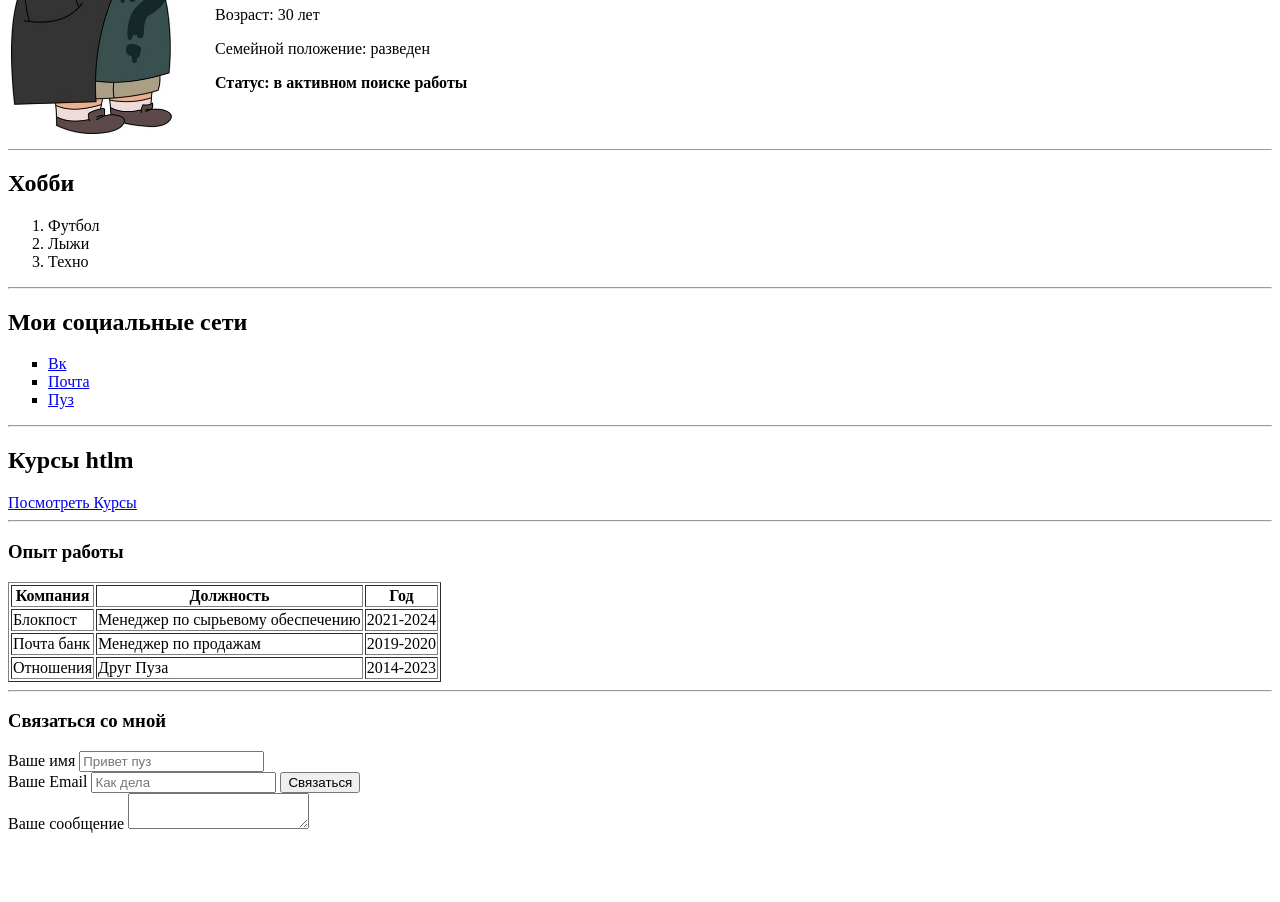
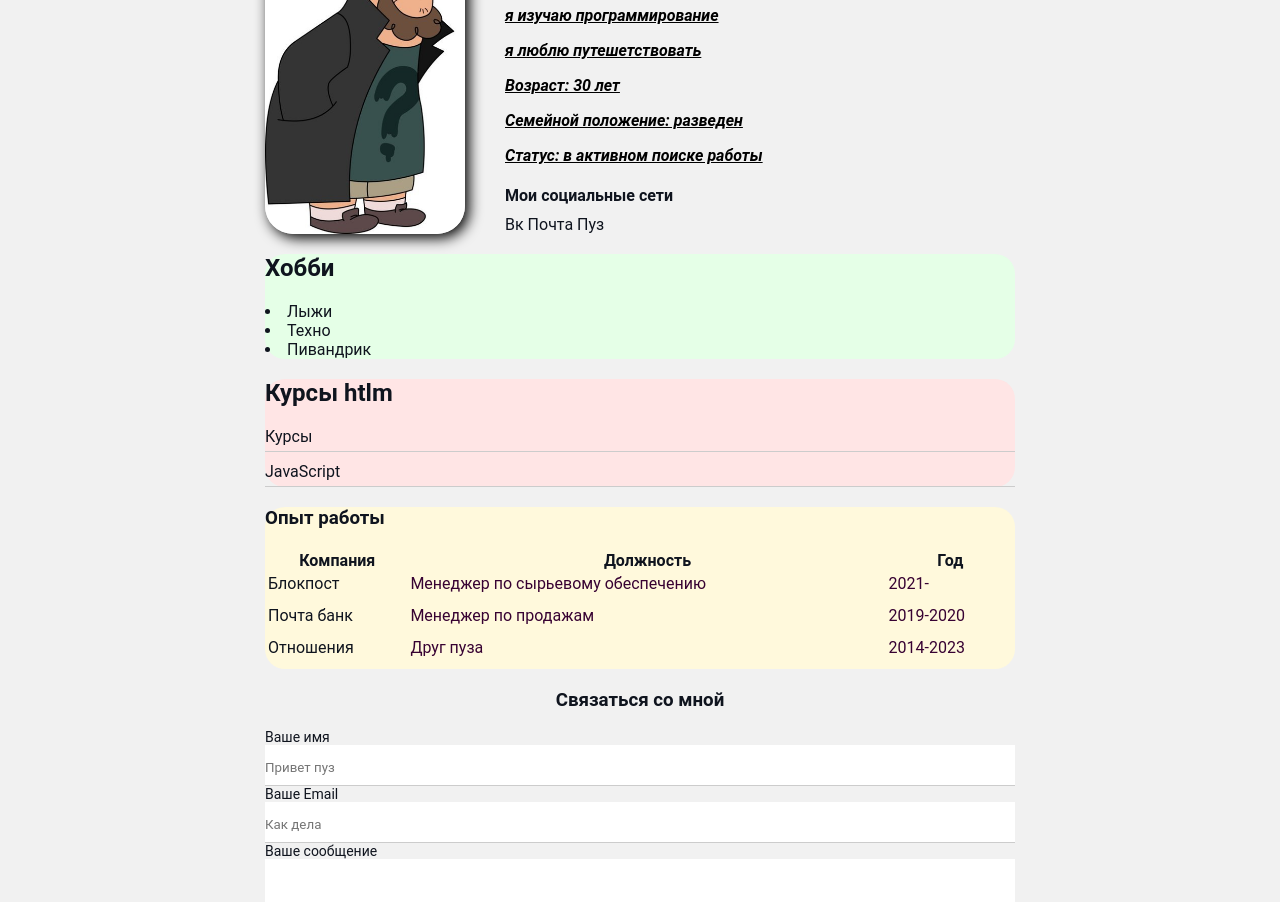
Before and after one commit to Denis1883/-, a plain HTML site: page index.htm in a window 1280 px wide. Shown: the part 183-1085 px from the top of the page. Before the commit the page ends 1024 px from the top, so only its background shows below. Drawn offline with Linux system fonts and the light colour scheme.

Commit message:
Add files via upload
мой первый сайт

```diff
--- a/index.htm
+++ b/index.htm
@@ -3,39 +3,56 @@
 <head>
     <meta charset="UTF-8">
     <title>Резюме Соклова Дениса</title>
-</head> <body> <table><tr>
-    <td>
-        <img src="pec.jpg" width="200">
-    </td>
-    <td>
-        <h1>Соколов Денис Сергееви </h1>
+    <link href="style.css" rel="stylesheet"/>
+</head> <body>
+<div class="container">
+<div class="info">
+        <img src="pec.jpg"  class="pec">
+<div class="info-text">
+<h1> Соколов Денис Сергеевич </h1>
 <p> <cite> я изучаю программирование </cite> </p>
 <p> <cite>я люблю путешетствовать</cite> </p>
 <p> Возраст: 30 лет</p>
 <p>Семейной положение: разведен</p>
 <p> <strong>Статус: в активном поиске работы</strong></p>
 
-    </td>
-</tr>
 
-</table>
-<hr size="0">
-<h2>Хобби</h2>
-<ol> <li>Футбол</li>
+        <h4> Мои социальные сети </h4>
+
+    <a href="https://vk.com/vedmiche" target="_blank"> Вк</a>
+      <a href="denis_sokolov_2017@list.ru" target="_blank" >Почта</a>
+    <a href="https://vk.com/id61341167?ysclid=lu78bfl3ia905944788 S" target="_blank">Пуз</a>
+</div> </div>
+
+
+<!-- <hr size="0"> -->
+
+
+<div class="card bg-green">
+    <h2>Хобби</h2>
 <li>Лыжи</li>
-<li>Техно</li> </ol>
-<hr>
-<h2> Мои социальные сети </h2>
-<ul type="square">
-    <li><a href="https://vk.com/vedmiche" target="_blank"> Вк</a></li>
-    <li><a href="denis_sokolov_2017@list.ru" target="_blank" >Почта</a>  </li>
-    <li><a href="https://vk.com/id61341167?ysclid=lu78bfl3ia905944788 S" target="_blank">Пуз</a></li> </ul>
-    <hr>
-<h2>Курсы htlm </h2>
-<a href="yotobe.html"> Посмотреть Курсы  </a>
-<hr>
-    <h3>Опыт работы</h3>
-    <table border="1">
+<li>Техно</li>
+<li>Пивандрик</li>
+</div>
+
+
+<div class="card bg-red" >
+    <h2>Курсы htlm </h2>
+    <ul class="link-list">
+    <li> <a href="https://www.youtube.com/watch?v=DOEtVdkKwcU&t=4213s"> Курсы </a> </li>
+
+
+     <li> <a href="https://www.youtube.com/watch?v=SpCUuyZZTp8&t=237s"> JavaScript </a> </li>
+</l> </div>
+
+
+    <div class="style.css">
+
+
+    <div class="card bg-yellow ">
+
+        <h3>Опыт работы</h3>
+    <table class="table">
         <tr>
             <th>Компания </th>
             <th>Должность</th>
@@ -43,7 +60,7 @@
       <tr>
     <td> Блокпост  </td>
     <td> Менеджер по сырьевому обеспечению </td>
-    <td> 2021-2024  </td>
+    <td> 2021- </td>
     </tr>
     <tr>
         <td> Почта банк   </td>
@@ -51,28 +68,41 @@
         <td> 2019-2020  </td>
         </tr>
         <tr>
-            <td> Отношения   </td>
-            <td> Друг Пуза </td>
+            <td> Отношения    </td>
+            <td> Друг пуза</td>
             <td> 2014-2023 </td>
             </tr>
        </table>
-       <hr>
+    </div></div>
+  <div class="contact">
        <h3>Cвязаться со мной</h3>
+       <div class="form-group">
        <form action="https://cs6.pikabu.ru/post_img/2017/08/15/5/1502781041167416116.jpg">
         <label for="name">Ваше имя</label> <input type="text" id="name"
-        placeholder="Привет пуз">
-        <br>
+        placeholder="Привет пуз"></div>
+        <div class="form-group">
         <label for="Email">Ваше Email</label> <input type="email" id="Email"
         placeholder="Как дела">
-    <input type="submit" value="Cвязаться">
-    <form>
-        <br>
-         <label for="text">  Ваше сообщение</label> <textarea id="text fows"> </textarea>
-        <br></form>
+          </div>
 
+             <div class="form-group"> <label for="text">   Ваше сообщение</label> <textarea id="text fows"> </textarea></div>
+            <input class="btn" type="submit" value="Cвязаться">
+     </div>
+    <div class="position" >
+        <div class="box" >
+        <a><img src="cQFiVu0X25o.jpg"  style="width: 80px; "  > </a>
+        </div>
+    </div>
+        <div class="box-model">
+            <div></div>
+            <div></div>
+            <div></div>
+            <div></div>
+         </div>
+        </div>
+         <div style="margin-bottom: 500px;">
+        </div>
 
-
-<body>
 
 </body>
 </html>
--- /dev/null
+++ b/style.css
@@ -0,0 +1,178 @@
+/* * {padding: 0;
+margin: 0 ;} */
+
+
+body { background-color: #f1f1f1;
+color: #0f141e; font-size: 16px;
+font:normal;
+font-family: "Roboto", sans-serif;
+/* font: normal 16px "Roboto", sans-serif  ; */
+}
+a {
+
+    color: #0f141e;
+    text-decoration: none;
+}
+a:hover {text-decoration: underline; }
+a:active { color: aqua; }
+a:visited { color: black;}
+
+.bg-yellow {background-color: #fff9dc;}
+.bg-green {background-color: #e5ffe7;}
+.bg-red {background-color: #ffe5e5;}
+
+
+
+.card {padding: 15px 20pxs;
+    margin-bottom: 20px;
+    border-radius: 20px;
+}
+.pec {width: 200px;
+border-radius: 28px;
+box-shadow: 4px 4px 14px rgb(0,0,0,25) ;
+}
+.container {max-width:750px;
+ margin: auto;
+padding-top: 100px; }
+
+.info { display: flex; margin-bottom: 20px;}
+@media (max-widht:700px) {
+    .info{ display: block;
+    text-align: center;}
+}
+
+
+
+
+
+.info-text {
+    margin-left: 40px;
+}
+.info-text h4 {
+    margin-bottom: 10px;
+}
+
+
+.info p {
+    color:black;
+    font-style: italic;
+    font-weight: bold;
+    text-decoration: underline;
+    /* text-transform: uppercase ; */
+    /* letter-spacing: 15px; */
+    /* word-spacing: 42px; */
+ }
+ /* Box model */
+ /* .social { background: red;
+     /* padding: 15px; */
+     /* padding: 15px 40px; */
+     /* padding: 15px 20px 30px 40px ; */
+     padding-left: 15px;
+     border: 5px solid red; margin: 5px ;
+    border-bottom-style: dotted;
+border-top-width: 25px ;
+border-right-color: blue ; } */
+/* /* .box-model > div {
+    float: left;
+    background: #0f141e;
+    height: 200px;
+    border: 4px solid red;
+    width: 25%; */
+    box-sizing: border-box; */
+
+    .card h2 {margin-bottom: 20px;}
+    .list { padding: 0 20px;
+    }
+    .list li {color: #86898f;
+    margin-bottom: 10px;}
+    .table {width: 100%;}
+    .table td {
+        padding-bottom: 10px;  }
+    table td:nth-child(2), table td:nth-child(3) {
+        color: rgb(55, 2, 50);
+    }
+/* .table tr :nth-child(odd) {
+    background: red
+} */
+
+
+.link-list {list-style: none;
+    padding: 0;
+
+}
+.link-list li {
+    margin-bottom: 10px;
+    padding-bottom: 5px;
+    border-bottom: 1px solid #ccc;
+}
+.contact h3 { text-align: center;
+
+}
+.form-group label {display: block;
+    font-size: 14px;
+}
+.form-group input,
+.form-group textarea {
+    width: 100%;
+    box-sizing: border-box;
+    border: none;
+    /* background: transparent */
+    ; border-bottom: 1px solid #ccc;
+    color: black;
+    padding: 15px 0 10px;
+    outline: none;
+   font-family: inherit;
+}
+.btn {
+    background-color: #0f141e;
+    color: wheat;
+    padding: 15px 20px;
+    border: none;
+    font-family: inherit;
+    cursor: pointer;
+}
+.btn:hover {
+    opacity: 0.9;
+}
+.position {
+    position: relative;
+    /* border: 4px solid black; padding: 20px;
+    margin-top: 40px;
+    padding: 20px;
+    height: 300px;
+    bottom: 50px;
+    right: 50px;
+     left: 50px; */
+
+}
+.box {
+    position: fixed;
+    border-radius: 50%;
+    top: 0px;
+    bottom: 50px;
+    right: 50px;
+    top: 15px;
+    left: 25px;
+    width: 15px;
+    height: 15px;
+
+}
+/* .h3 {color: #f1f1f1;} */
+
+/* .box {
+    height: 150px;
+} */
+
+
+
+
+
+
+/* .img {
+    padding: 15px;
+} */
+/* .scr
+{ border-radius: 100px;
+
+
+} */
```
Also changed, not shown: cQFiVu0X25o.jpg (added).
